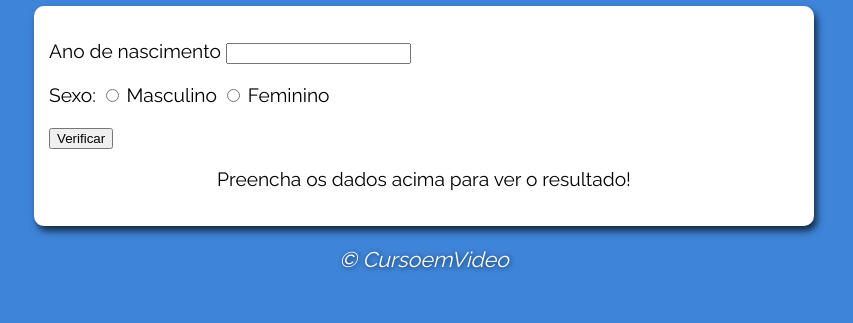
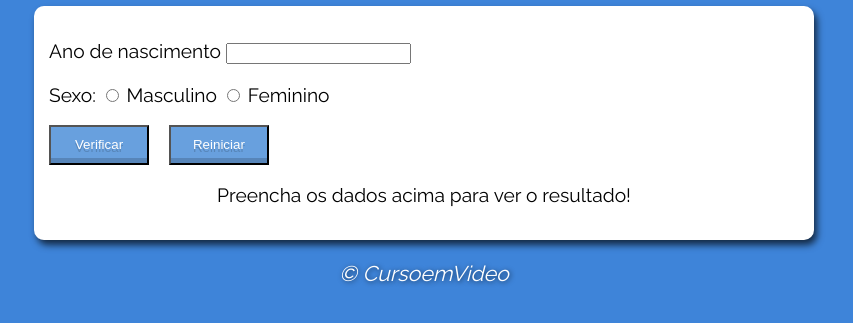
Before and after one commit to ItsTonyy/JavaScript, a plain HTML site: page ex004 - Segundo Site/index.html in a window 1280 px wide. Shown: the part 101-424 px from the top of the page, without its empty margins (216-1069 px from the left). Drawn offline with Linux system fonts and the light colour scheme.

Commit message:
Atualização - segundo site

```diff
--- a/ex004 - Segundo Site/app.js
+++ b/ex004 - Segundo Site/app.js
@@ -1,7 +1,7 @@
 function verificar() {
   let data = new Date();
   let ano = data.getFullYear();
-  let fano = document.getElementById('ano');
+  let fano = document.getElementById('txtano');
   let res = document.getElementById('res');
 
   if (fano.value == 0 || fano.value > ano) {
@@ -46,7 +46,10 @@ function verificar() {
       }
     }
 
-    res.innerHTML = `Detectamos ${gênero} com ${idade} anos`
+
+
+
+    res.innerHTML = `<p> Detectamos ${gênero} com ${idade} anos. </p>`
     res.appendChild(img);
 
 
@@ -54,3 +57,9 @@ function verificar() {
 
   }
 }
+
+function reiniciar() {
+  let res = document.getElementById('res')
+  res.innerHTML = '<p>Preencha os dados acima para ver o resultado.</p>'
+  document.body.style.backgroundColor = '#3E84D9'
+}
--- a/ex004 - Segundo Site/index.html
+++ b/ex004 - Segundo Site/index.html
@@ -15,7 +15,7 @@
     <section>
         <div >
             <p>Ano de nascimento
-                <input type="number" name="ano" id="ano">
+                <input type="number" name="ano" id="txtano">
             </p>
 
             <p>Sexo:
@@ -26,13 +26,16 @@
             </p>
 
             <p>
-                <input type="button" value="Verificar" onclick="verificar()">
+                <input type="button" value="Verificar" class="button" onclick="verificar()">
+                <input type="button" value="Reiniciar" class="button" onclick="reiniciar()">
             </p>
 
 
         </div >
         <div id="res">
-            <p>Preencha os dados acima para ver o resultado!</p>
+
+            <p>
+                Preencha os dados acima para ver o resultado!</p>
 
         </div>
     </section>
--- a/ex004 - Segundo Site/style.css
+++ b/ex004 - Segundo Site/style.css
@@ -11,7 +11,6 @@ header {
     color: white;
     text-align: center;
     text-shadow: 1px 1px 5px rgba(0, 0, 0, 0.651);
-    text-align: center;
     font-size: 16pt;
 }
 
@@ -29,7 +28,6 @@ section {
     border-radius: 10px;
     padding: 15px;
     width: 750px;
-    height: 190px;
     margin: auto;
     box-shadow: 3px 5px 7px rgba(0, 0, 0, 0.685);
 }
@@ -37,3 +35,25 @@ section {
 #res {
     text-align: center;
 }
+
+.button {
+  color: #FFF;
+  background-color: #68A0DE;
+  box-shadow:inset 0 -5px 0 0 rgba(0,0,0,0.17);
+  transition: 0.1s;
+  text-shadow: 0px 3px rgba(0,0,0,0.17);
+  width: 100px;
+  height: 40px;
+  margin-right: 15px;
+
+}
+
+.button:hover {
+    box-shadow:inset 0 -2px 0 0 rgba(0,0,0,0.17);
+    text-shadow: 0px 2px rgba(0,0,0,0.17);
+  }
+
+.button:active {
+    box-shadow:inset 0 0px 0 0 rgba(0,0,0,0.17);
+    text-shadow: 0px 0px rgba(0,0,0,0.17);
+}
```
